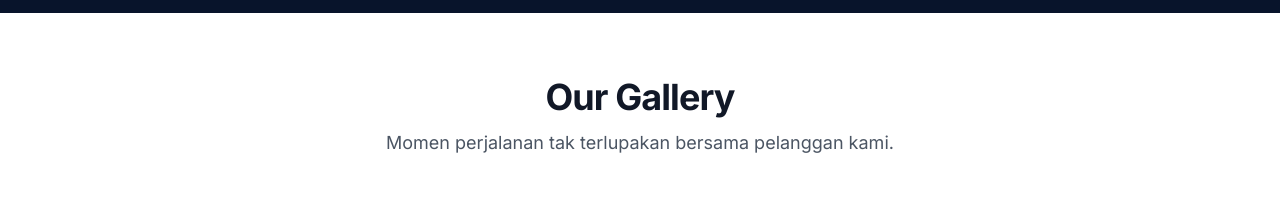
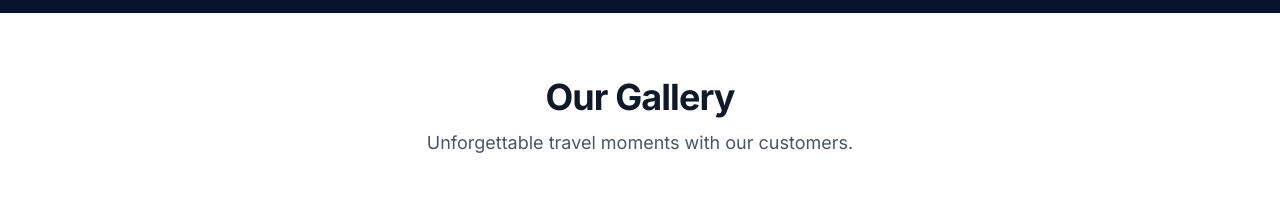
Before and after one commit to baliairporttransfer/bat-website, a Next.js app: page / in a window 1280 px wide. Shown: the part 6240-6459 px from the top of the page. Built offline with nearby package versions, Linux system fonts and the light colour scheme; no server answers.

Commit message:
Update Gallery.tsx

```diff
--- a/components/Gallery.tsx
+++ b/components/Gallery.tsx
@@ -12,7 +12,7 @@ export default function Gallery() {
                                                           Our Gallery
                                                                     </h2>
                                                                               <p className="mt-3 text-lg text-gray-600">
-                                                                                          Momen perjalanan tak terlupakan bersama pelanggan kami.
+                                                                                          Unforgettable travel moments with our customers.
                                                                                                     </p>
                                                                                                             </div>
 
```
